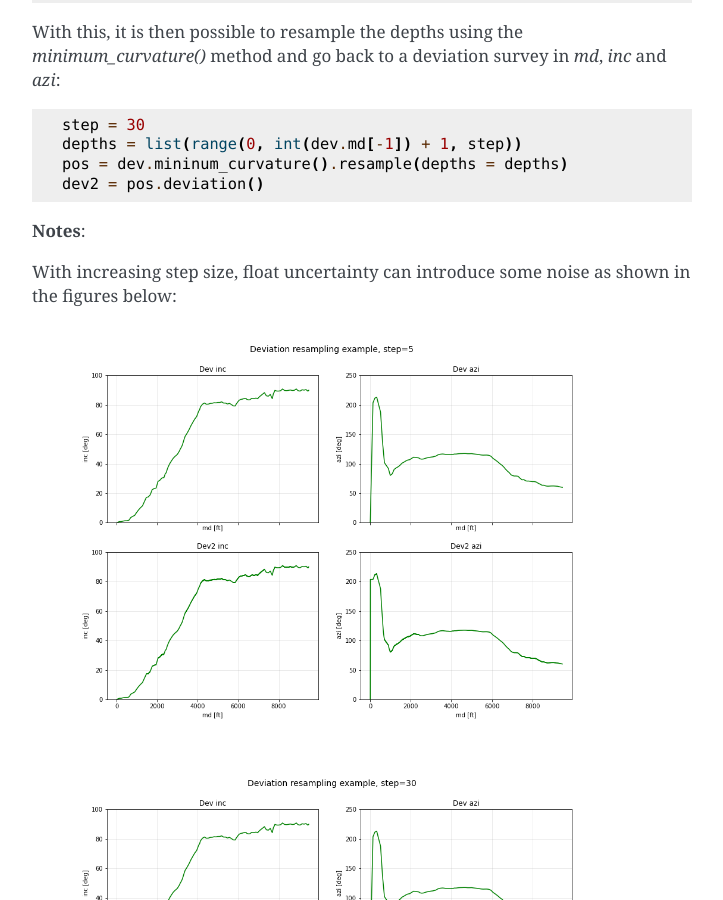
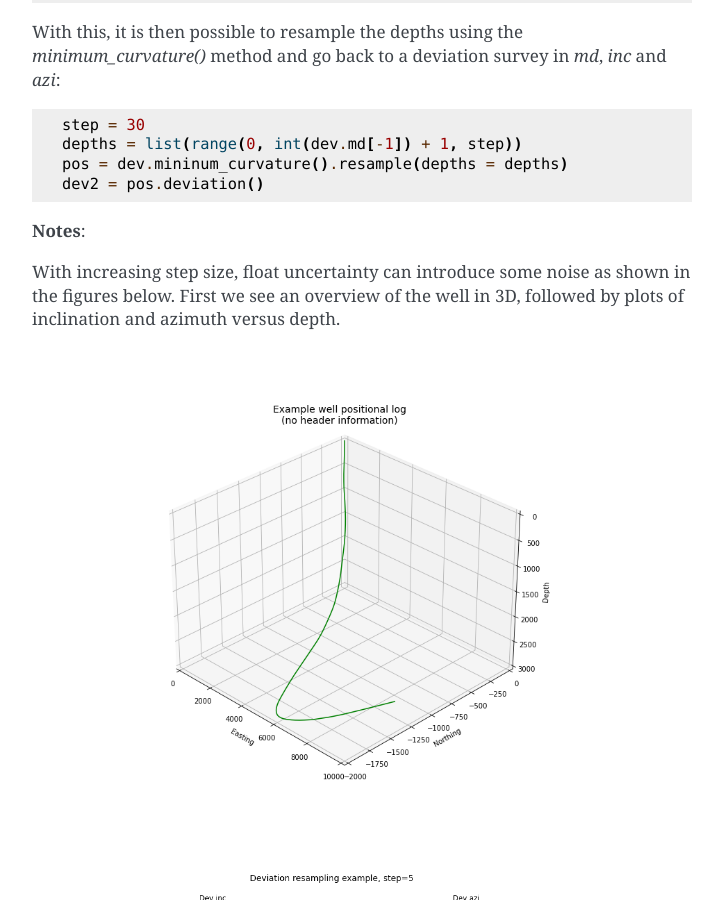
Before and after one commit to Zabamund/wellpathpy, a Sphinx documentation site: the page built from docs/source/tutorial.rst, in a window 1280 px wide and 900 px high, scrolled down 2254 px. Shown: the whole window, without its empty margins (388-1111 px from the left). Built offline with Sphinx 7.4.7, drawn with Linux system fonts in a browser that asks for light colours.

Commit message:
Add a 3D plot of the well to show it's overall shape.
This shows the well with no header information, i.e. starting at
(0, 0, 0) location.

```diff
--- a/docs/source/tutorial.rst
+++ b/docs/source/tutorial.rst
@@ -107,7 +107,11 @@ With this, it is then possible to resample the depths using the `minimum_curvatu
 
 **Notes**:
 
-With increasing step size, float uncertainty can introduce some noise as shown in the figures below:
+With increasing step size, float uncertainty can introduce some noise as shown in the figures below. First we see an overview of the well in 3D, followed by plots of inclination and azimuth versus depth.
+
+.. image:: ./figures/Example_well_3D.png
+    :width: 600
+    :alt: Example well positional log\n(no header information)
 
 .. image:: ./figures/Deviation_resampling_example_step5.png
     :width: 600
```
Also changed, not shown: docs/source/figures/Example_well_3D.png (added).
